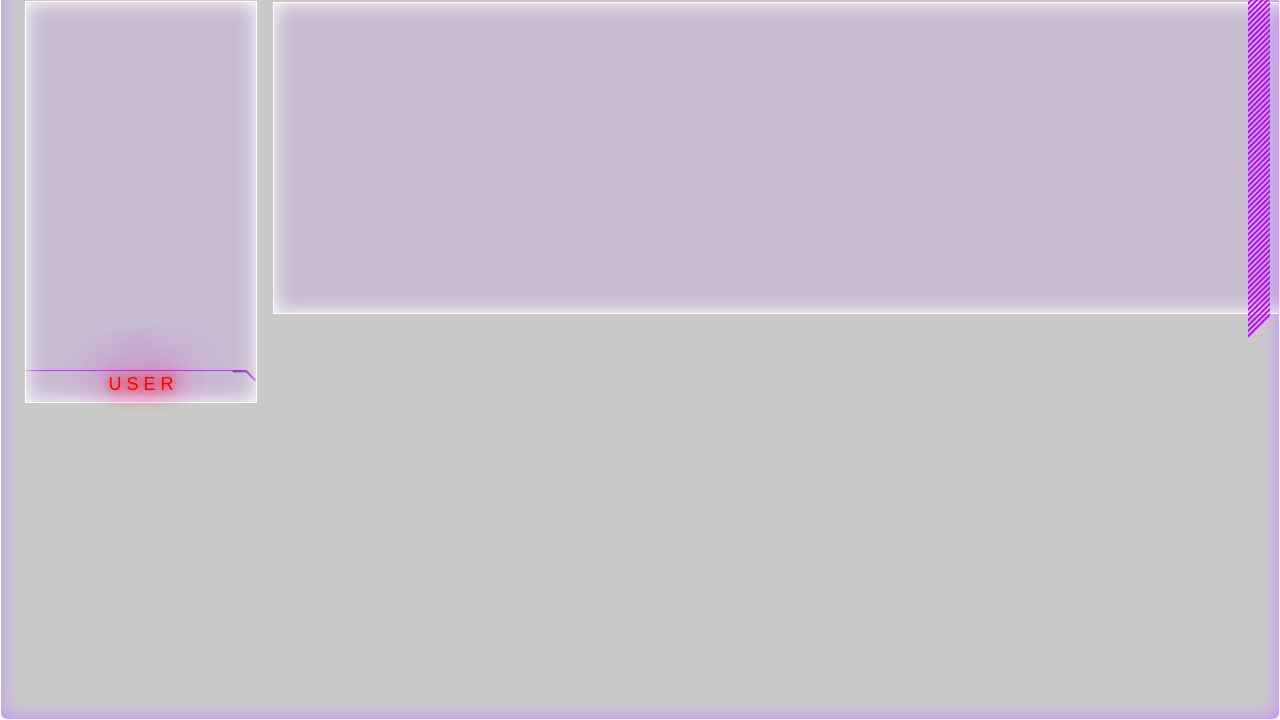
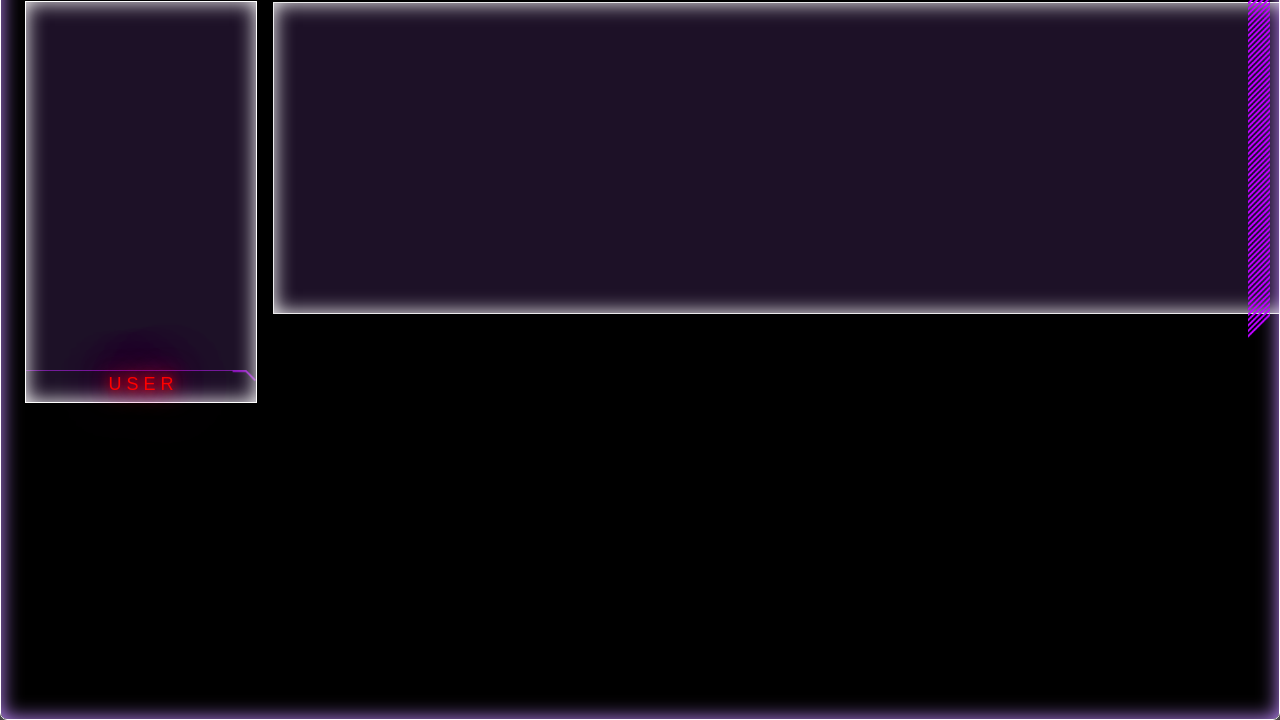
Before and after one commit to kumawatrahul175/N7.1, a plain HTML site: page index.html in a window 1280 px wide. Shown: the part 90-810 px from the top of the page. Drawn offline with Linux system fonts and the light colour scheme.

Commit message:
Update style.css

```diff
--- a/style.css
+++ b/style.css
@@ -6,9 +6,9 @@
 
 
 body {
-    background-image: url('(2\).jpg');
+    /*background-image: url('(2\).jpg');*/
     background-size: cover;
-    /*background: #000000;*/
+    background: #000000;
     margin: 0;
     padding: 0;
     width: 100%;
```
